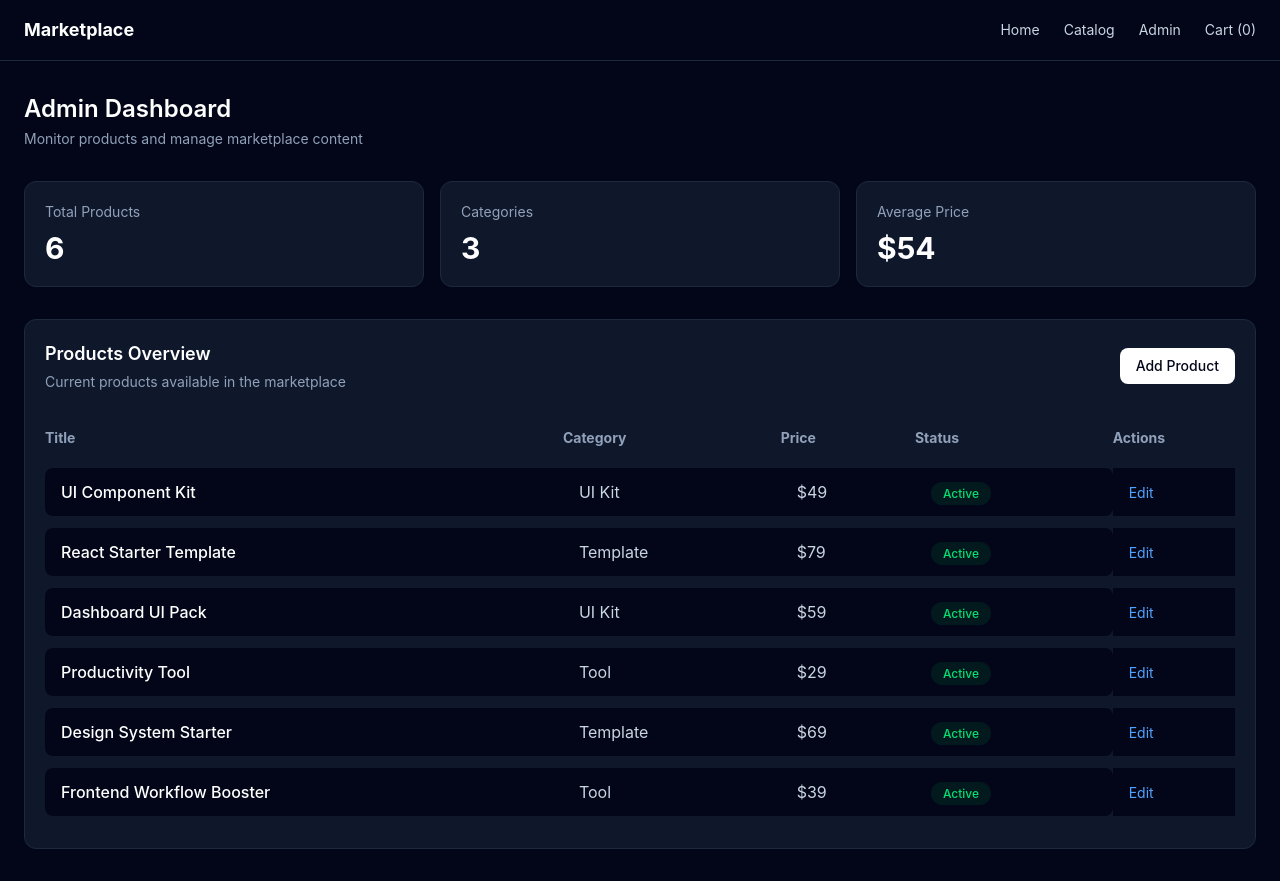
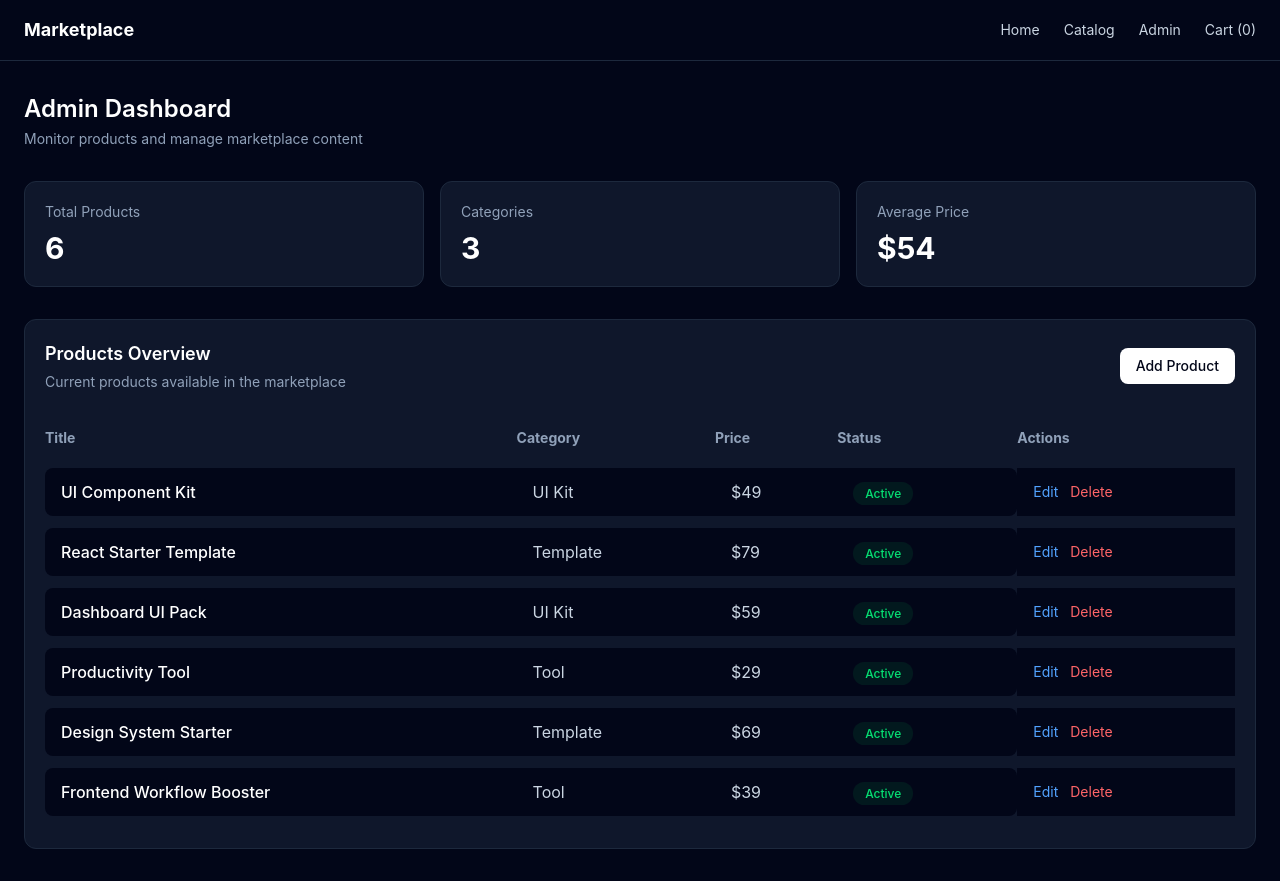
Before and after one commit to saisharathch/modular-marketplace, a React (Vite) app in the folder apps/shell/: page /admin in a window 1280 px wide. Built offline with nearby package versions, Linux system fonts and the light colour scheme.

Commit message:
add resuable Ui Components and refactor pages

```diff
--- a/apps/shell/src/pages/AdminPage.tsx
+++ b/apps/shell/src/pages/AdminPage.tsx
@@ -2,12 +2,15 @@ import { Link } from "react-router-dom";
 import { useProducts } from "../providers/ProductsProvider";
 
 function AdminPage() {
-  const { products } = useProducts();
+  const { products, deleteProduct } = useProducts();
   const totalProducts = products.length;
   const totalCategories = new Set(products.map((product) => product.category))
     .size;
   const averagePrice =
-    products.reduce((sum, product) => sum + product.price, 0) / products.length;
+    products.length > 0
+      ? products.reduce((sum, product) => sum + product.price, 0) /
+        products.length
+      : 0;
 
   return (
     <div className="space-y-8">
@@ -48,11 +51,17 @@ function AdminPage() {
 
           <Link
             to="/admin/products/new"
-            className="rounded-lg bg-white px-4 py-2 text-sm font-medium text-slate-950 transition hover:bg-slate-200"
+            className="rounded-lg bg-white px-4 py-2 text-sm font-medium text-slate-950 hover:bg-slate-200 transition"
           >
             Add Product
           </Link>
         </div>
+
+        {products.length === 0 && (
+          <div className="mt-6 text-slate-400">
+            No products available. Add a new product.
+          </div>
+        )}
 
         <div className="mt-6 overflow-x-auto">
           <table className="min-w-full border-separate border-spacing-y-3">
@@ -82,12 +91,28 @@ function AdminPage() {
                     </span>
                   </td>
                   <td className="px-4 py-3">
-                    <Link
-                      to={`/admin/products/${product.id}/edit`}
-                      className="text-blue-400 hover:text-blue-300 text-sm"
-                    >
-                      Edit
-                    </Link>
+                    <div className="flex gap-3">
+                      <Link
+                        to={`/admin/products/${product.id}/edit`}
+                        className="text-sm text-blue-400 hover:text-blue-300"
+                      >
+                        Edit
+                      </Link>
+
+                      <button
+                        type="button"
+                        onClick={() => {
+                          const confirmed =
+                            window.confirm("Delete this product?");
+                          if (confirmed) {
+                            deleteProduct(product.id);
+                          }
+                        }}
+                        className="text-sm text-red-400 hover:text-red-300"
+                      >
+                        Delete
+                      </button>
+                    </div>
                   </td>
                 </tr>
               ))}
--- a/apps/shell/src/pages/CatalogPage.tsx
+++ b/apps/shell/src/pages/CatalogPage.tsx
@@ -20,7 +20,7 @@ function CatalogPage() {
 
       return matchesSearch && matchesCategory;
     });
-  }, [searchTerm, selectedCategory]);
+  }, [products, searchTerm, selectedCategory]);
 
   return (
     <div>
--- a/apps/shell/src/providers/ProductsProvider.tsx
+++ b/apps/shell/src/providers/ProductsProvider.tsx
@@ -13,6 +13,7 @@ type ProductsContextValue = {
   products: Product[];
   addProduct: (product: CreateProductInput) => void;
   updateProduct: (id: string, product: CreateProductInput) => void;
+  deleteProduct: (id: string) => void;
 };
 
 const ProductsContext = createContext<ProductsContextValue | undefined>(
@@ -41,8 +42,16 @@ export function ProductsProvider({ children }: { children: React.ReactNode }) {
     setProducts((currentProducts) => [newProduct, ...currentProducts]);
   };
 
+  const deleteProduct = (id: string) => {
+    setProducts((currentProducts) =>
+      currentProducts.filter((product) => product.id !== id),
+    );
+  };
+
   return (
-    <ProductsContext.Provider value={{ products, addProduct, updateProduct }}>
+    <ProductsContext.Provider
+      value={{ products, addProduct, updateProduct, deleteProduct }}
+    >
       {children}
     </ProductsContext.Provider>
   );
```
